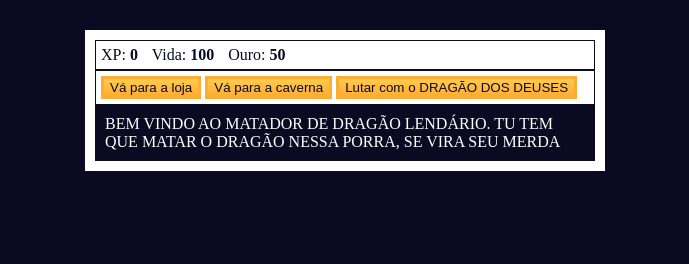
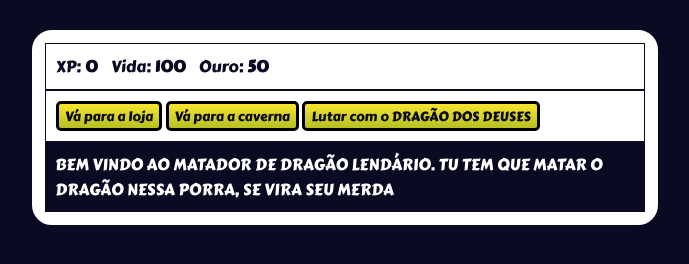
Before and after one commit to andrenakarocha/RPG_game_browser, a plain HTML site: page index.html in a window 1280 px wide. Shown: the whole page, without its empty margins (295-984 px from the left). Drawn offline with Linux system fonts and the light colour scheme; a web font is replaced by a local one.

Commit message:
Site Estilizado

```diff
--- a/index.html
+++ b/index.html
@@ -3,6 +3,9 @@
   <head>
     <meta charset="utf-8">
     <link rel="stylesheet" href="./styles.css">
+    <link rel="preconnect" href="https://fonts.googleapis.com">
+    <link rel="preconnect" href="https://fonts.gstatic.com" crossorigin>
+    <link href="https://fonts.googleapis.com/css2?family=Averia+Serif+Libre:ital,wght@0,300;0,400;0,700;1,300;1,400;1,700&family=Carter+One&display=swap" rel="stylesheet">
     <title>RPG - MATA O DRAGÃO</title>
   </head>
   <body>
--- a/styles.css
+++ b/styles.css
@@ -1,5 +1,8 @@
 body {
   background-color: #0a0a23;
+  font-family: "Carter One", system-ui;
+  font-weight: 400;
+  font-style: normal;
 }
 
 #texto {
@@ -9,18 +12,20 @@ body {
 }
 
 #jogo {
-  max-width: 500px;
-  max-height: 400px;
+  max-width: 600px;
+  max-height: 600px;
   background-color: #ffffff;
   color: #ffffff;
   margin: 30px auto 0px;
   padding: 10px;
+  border-radius: 20px;
+  border-style: solid;
 }
 
 #controles,
 #stats {
   border: 1px solid #0a0a23;
-  padding: 5px;
+  padding: 10px;
   color: #0a0a23;
 }
 
@@ -39,7 +44,19 @@ body {
 button {
   cursor: pointer;
   color: #0a0a23;
-  background-color: #feac32;
-  background-image: linear-gradient(#fecc4c, #ffac33);
-  border: 3px solid #feac32;
+  height: 30px;
+  background-color: #000000;
+  background-image: linear-gradient(#f8e42f, #b6c023);
+  border: 3px solid #000000;
+  border-radius: 5px;
+  font-family: "Carter One", system-ui;
+  font-weight: 400;
+  font-style: normal;
 }
+button:hover{
+  cursor: pointer;
+  color: #0a0a23;
+  background-color: #000000;
+  background-image: linear-gradient(#b3b3b3, #7e7e7e);
+  border: 3px solid #000000;
+}
```
